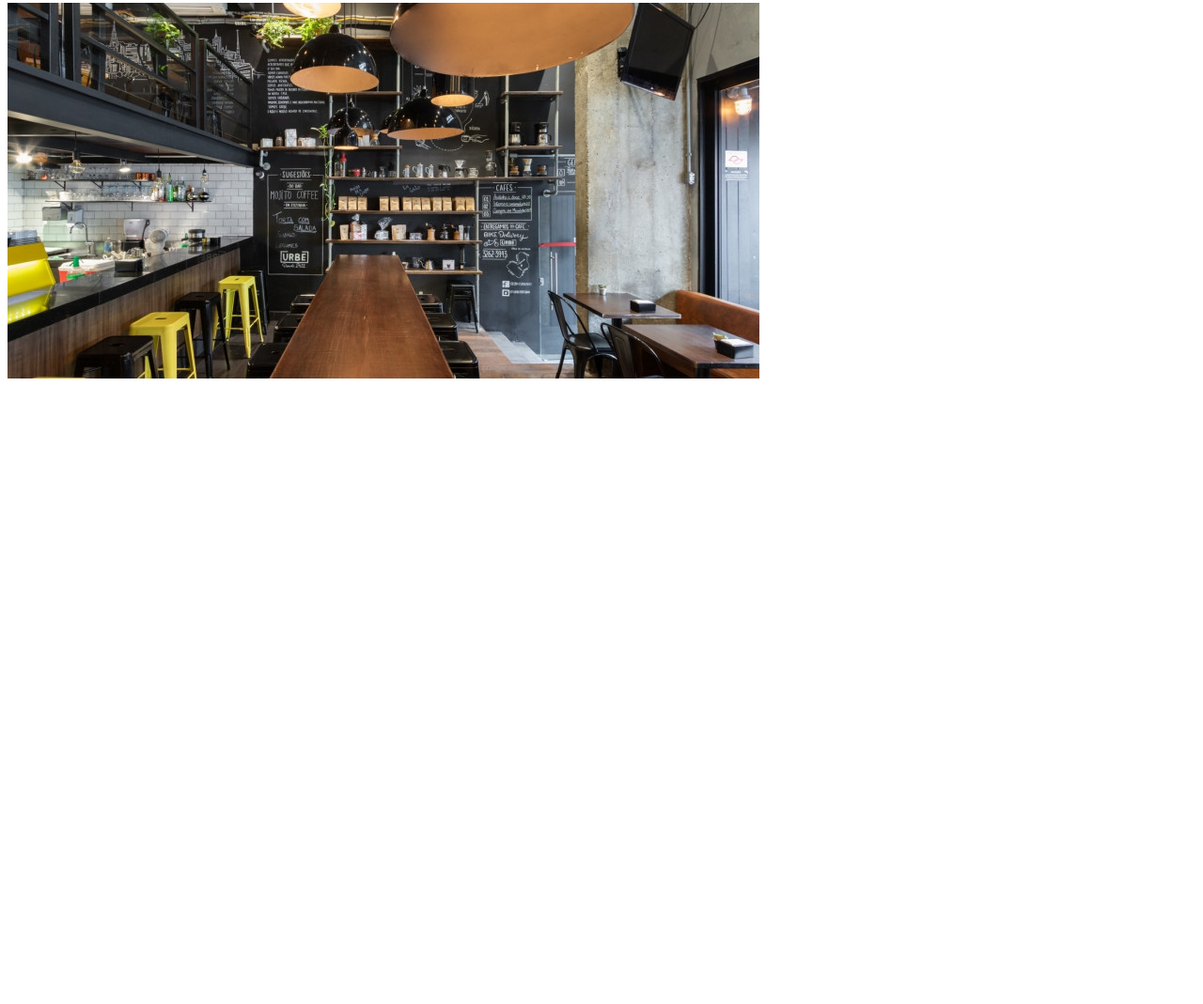
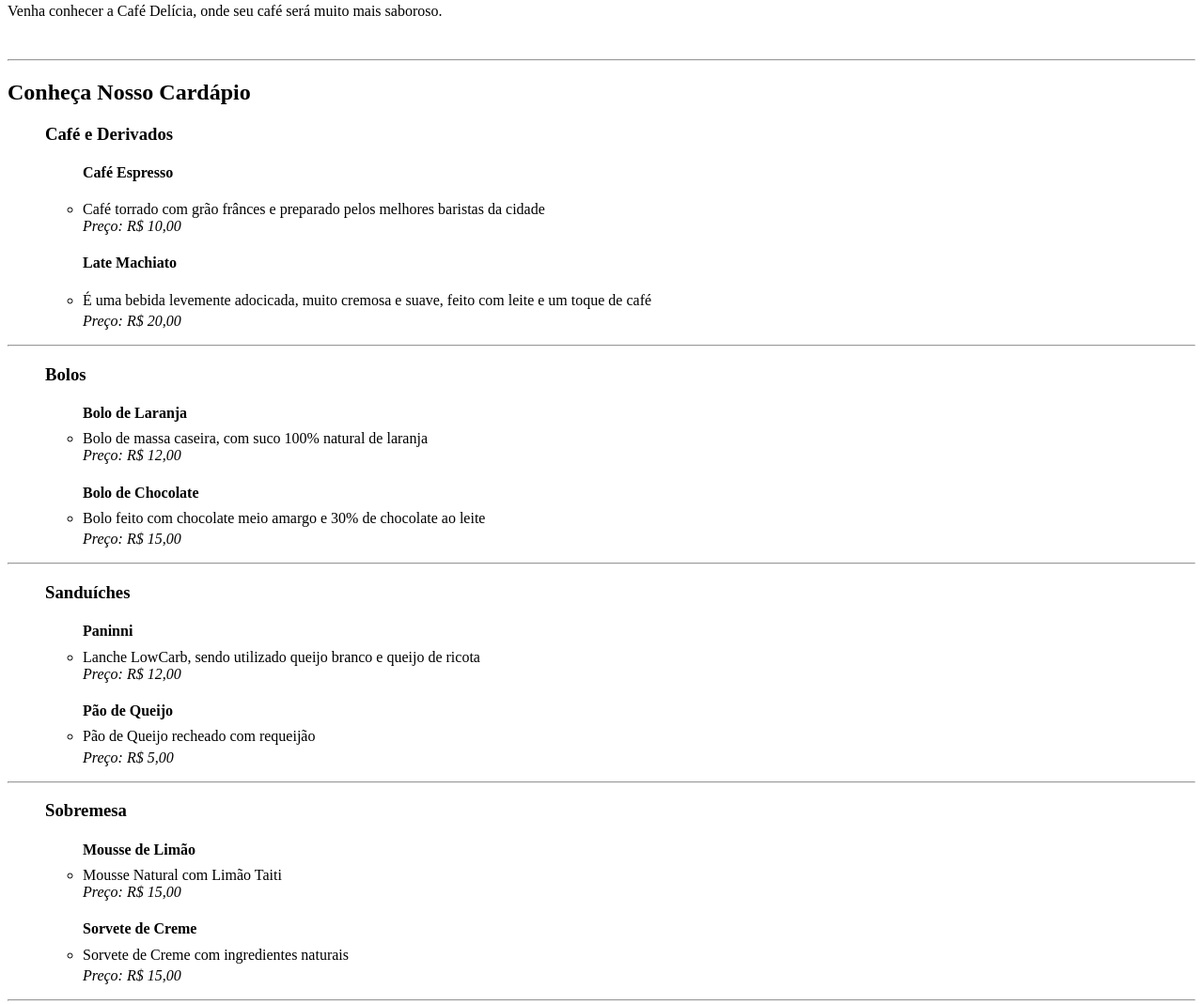
Before and after one commit to oliveirados10/repositorio-alpar, a plain HTML site: page atividade2/index.html in a window 1280 px wide. Shown: the part 77-1146 px from the top of the page at 94% size. Before the commit the page ends 800 px from the top, so only its background shows below. Drawn offline with Linux system fonts and the light colour scheme.

Commit message:
alterações e acrescentando informações no site

```diff
--- a/atividade2/index.html
+++ b/atividade2/index.html
@@ -7,6 +7,79 @@
 </head>
 <body>
    <h1>Café Delícia - Cardápio</h1>
-   <img src = "./cafeteria.jpeg">
+   <p> Venha conhecer a Café Delícia, onde seu café será muito mais saboroso. </p>
+   <br>
+   <hr>
+    <h2>Conheça Nosso Cardápio</h2>
+
+    <ol>
+        <h3>Café e Derivados</h3><p>
+        <ul><h4>Café Espresso</h4>
+            <li>Café torrado com grão frânces e preparado pelos melhores baristas da cidade
+            <p style = "margin-top: 0%;"> <i> Preço: R$ 10,00</p></i>
+            </p>
+        </ul>
+
+            <ul><h4>Late Machiato</h4>
+            <li>É uma bebida levemente adocicada, muito cremosa e suave, feito com leite e um toque de café</p>
+            <p style = "margin-top: -1%;"> <i>Preço: R$ 20,00</p></i>
+            </ul>
+            </ol>
+            <hr>
+
+
+            <ol>
+                <h3>Bolos</h3><p>
+                <ul><h4>Bolo de Laranja</h4>
+                    <li style = "margin-top: -1%;">Bolo de massa caseira, com suco 100% natural de laranja
+                    <p style = "margin-top: 0%;"> <i>Preço: R$ 12,00</p></i>
+                    </p>
+                </ul>
+
+                    <ul><h4>Bolo de Chocolate</h4>
+                    <li style = "margin-top: -1%;">Bolo feito com chocolate meio amargo e 30% de chocolate ao leite</p>
+                    <p style = "margin-top: -1%;"> <i> Preço: R$ 15,00</p></i>
+                    </ul>
+                    </ol>
+                    <hr>
+
+
+                    <ol>
+                    <h3>Sanduíches</h3><p>
+                        <ul><h4>Paninni</h4>
+                            <li style = "margin-top: -1%;"i>Lanche LowCarb, sendo utilizado queijo branco e queijo de ricota
+                            <p style = "margin-top: 0%;" style =><i> Preço: R$ 12,00</p></i>
+                            </p>
+                        </ul>
+
+                        <ul><h4>Pão de Queijo</h4>
+                        <li style = "margin-top: -1%;">Pão de Queijo recheado com requeijão</p>
+                        <p style = "margin-top: -1%;"><i>Preço: R$ 5,00</p></i>
+                        </ul>
+                        </ol>
+                        <hr>
+
+
+
+                        <ol>
+                            <h3>Sobremesa</h3><p>
+                                <ul><h4>Mousse de Limão</h4>
+                                    <li style = "margin-top: -1%;"i>Mousse Natural com Limão Taiti
+                                    <p style = "margin-top: 0%;"><i> Preço: R$ 15,00</p></i>
+                                    </p>
+                                </ul>
+
+                                <ul><h4>Sorvete de Creme</h4>
+                                <li style = "margin-top: -1%;">Sorvete de Creme com ingredientes naturais</p>
+                                <p style = "margin-top: -1%;"><i>Preço: R$ 15,00</p></i>
+                                </ul>
+                                </ol>
+                                <hr>
+
+
+
+
+
+    <img src = "./cafeteria.jpeg">
     </body>
 </html>
```
